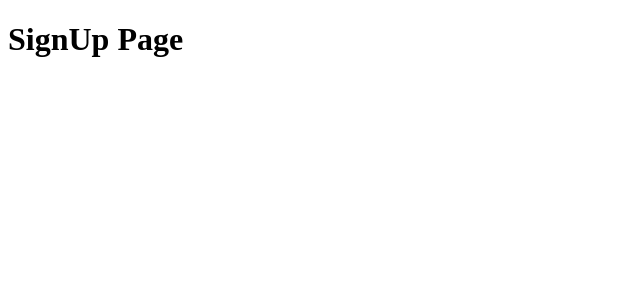
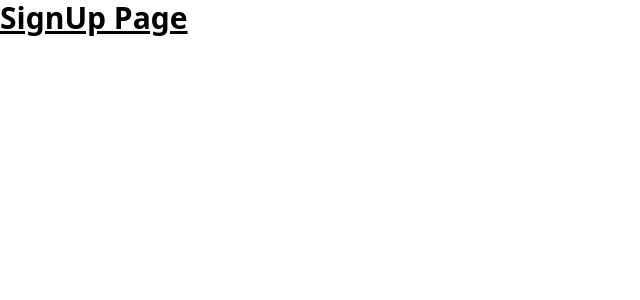
Before and after one commit to Bentike/nuxt-test-app, a Nuxt app: page /SignUp in a window 1280 px wide. Shown: the top 300 px of the page, without its empty margins (0-640 px from the left). Built offline with nearby package versions, Linux system fonts and the light colour scheme.

Commit message:
set up tailwind css

```diff
--- /dev/null
+++ b/assets/css/main.css
@@ -0,0 +1,3 @@
+@tailwind base;
+@tailwind components;
+@tailwind utilities;
--- a/components/Register.vue
+++ b/components/Register.vue
@@ -1,6 +1,6 @@
 <template>
     <div>
-        <h1>SignUp Page</h1>
+        <h1  class="text-3xl font-bold underline">SignUp Page</h1>
     </div>
 </template>
 
--- a/components/SignIn.vue
+++ b/components/SignIn.vue
@@ -1,6 +1,6 @@
 <template>
     <div>
-        <h1>SignIn Page</h1>
+        <h1  class="text-3xl font-bold underline">SignIn Page</h1>
     </div>
 </template>
 
--- a/nuxt.config.js
+++ b/nuxt.config.js
@@ -21,6 +21,7 @@ export default {
 
   // Global CSS: https://go.nuxtjs.dev/config-css
   css: [
+    '@/assets/css/main.css',
   ],
 
   // Plugins to run before rendering page: https://go.nuxtjs.dev/config-plugins
@@ -32,6 +33,7 @@ export default {
 
   // Modules for dev and build (recommended): https://go.nuxtjs.dev/config-modules
   buildModules: [
+    '@nuxt/postcss8',
   ],
 
   // Modules: https://go.nuxtjs.dev/config-modules
@@ -40,5 +42,11 @@ export default {
 
   // Build Configuration: https://go.nuxtjs.dev/config-build
   build: {
+    postcss: {
+      plugins: {
+        tailwindcss: {},
+        autoprefixer: {},
+      },
+    },
   }
 }
--- /dev/null
+++ b/tailwind.config.js
@@ -0,0 +1,14 @@
+/** @type {import('tailwindcss').Config} */
+module.exports = {
+  content: [
+    "./components/**/*.{js,vue,ts}",
+    "./layouts/**/*.vue",
+    "./pages/**/*.vue",
+    "./plugins/**/*.{js,ts}",
+    "./nuxt.config.{js,ts}",
+  ],
+  theme: {
+    extend: {},
+  },
+  plugins: [],
+}
```
Also changed, not shown: package.json (+6 -1 lines), 1 other file (tests, documents, lock files or other folders).
